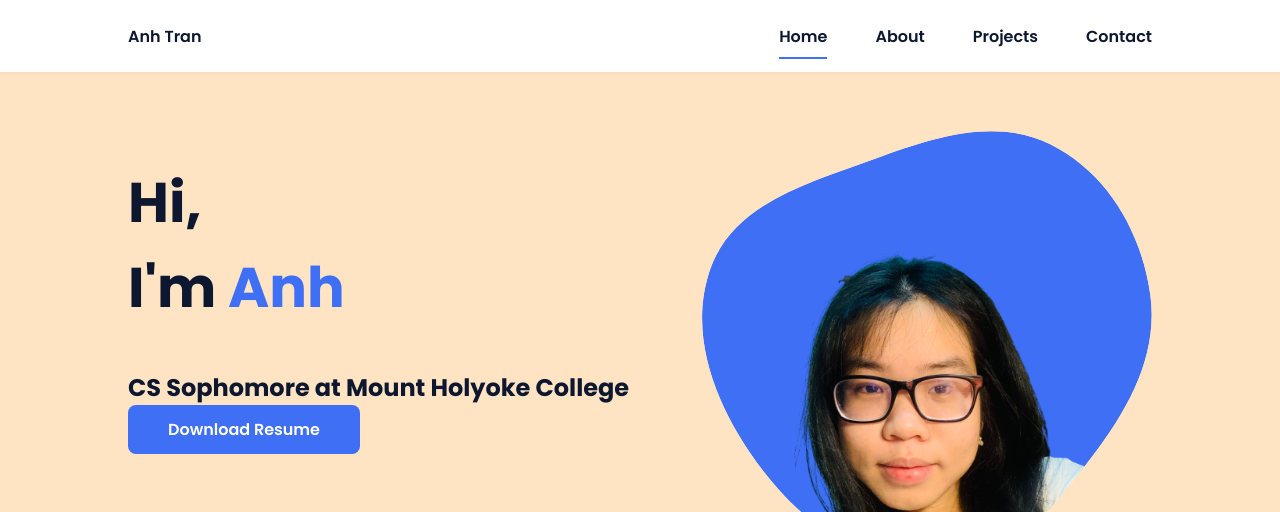
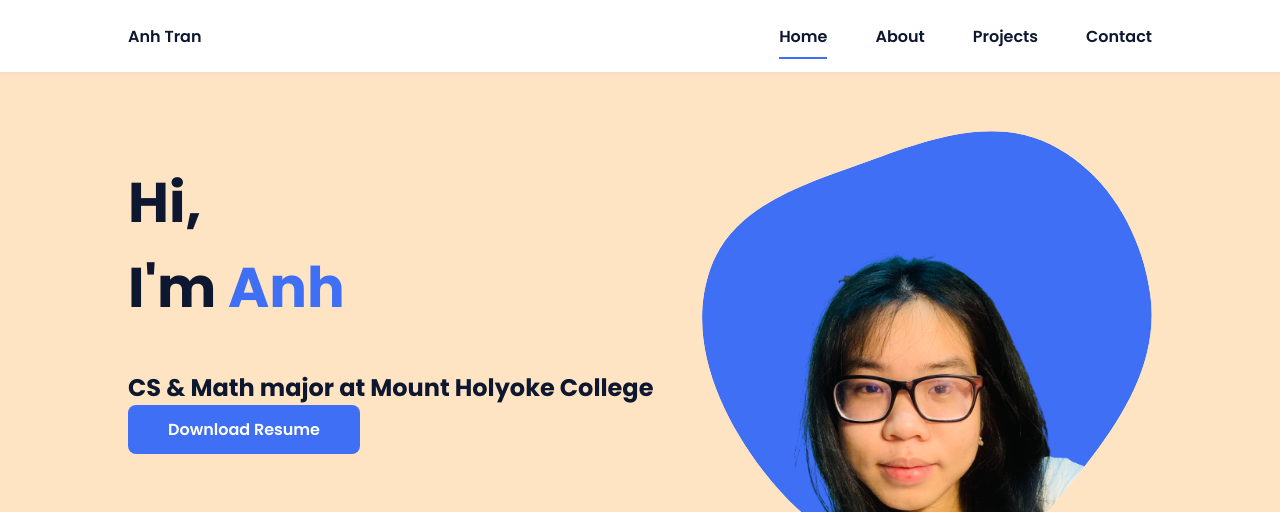
Before and after one commit to Anhtran0208/Anhtran0208.github.io, a plain HTML site: page index.html in a window 1280 px wide. Shown: the top 512 px of the page. Drawn offline with nearby package versions, Linux system fonts and the light colour scheme.

Commit message:
Update index.html

```diff
--- a/index.html
+++ b/index.html
@@ -41,7 +41,7 @@
             <section class="home bd-grid" id="home">
                 <div class="home__data">
                     <h1 class="home__title">Hi,<br>I'm <span class="home__title-color">Anh</span></h1>
-                    <h2>CS Sophomore at
+                    <h2>CS & Math major at
                         Mount Holyoke College</h2>
                     <a href="https://drive.google.com/file/d/1GpzAdKfyfnuncY0-IedVFo1TKB2Ahcam/view?usp=sharing" class="button">Download Resume</a>
                 </div>
```
